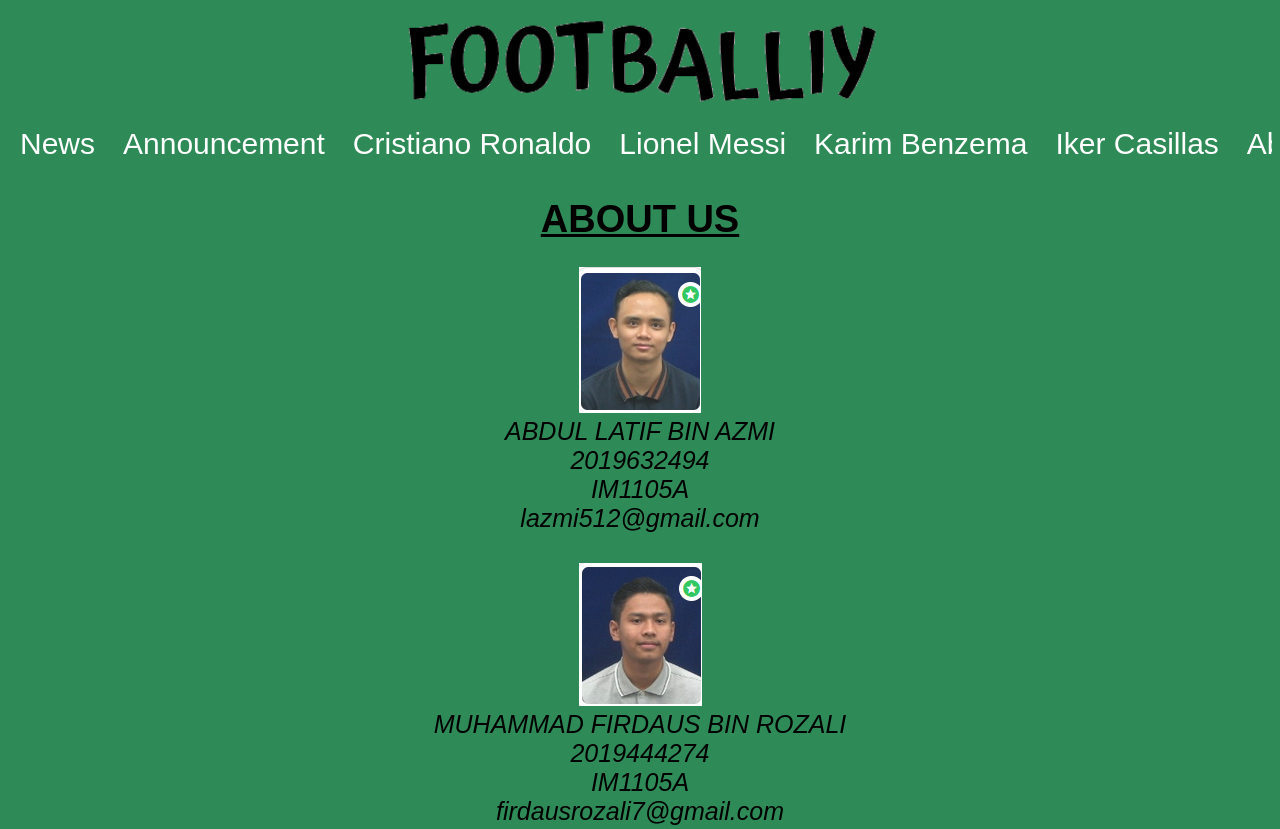
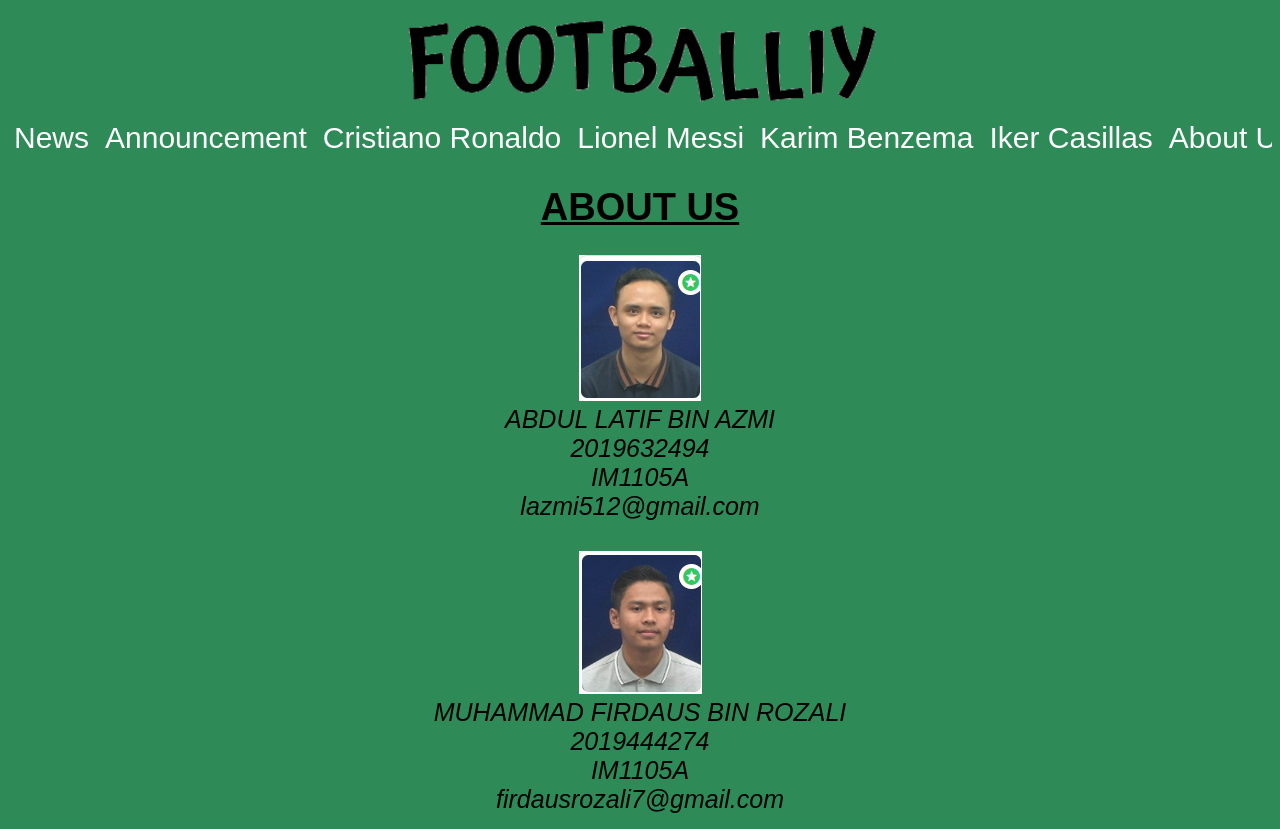
Before and after one commit to latifazmi/group_assignment, a plain HTML site: page about.html in a window 1280 px wide. Shown: the top 829 px of the page. Drawn offline with Linux system fonts and the light colour scheme.

Commit message:
group_assignment

```diff
--- a/about.html
+++ b/about.html
@@ -71,7 +71,7 @@
 			display: inline-block;
 			color: white;
 			text-align: center;
-			padding: 12px;
+			padding: 6px;
 			text-decoration: none;
 		}
 		div.scrollmenu a:hover
```
Also changed, not shown: announcement.html (+1 -1 lines), cristiano_ronaldo.html (+1 -1 lines), iker_casillas.html (+1 -1 lines), index.html (+1 -1 lines), karim_benzema.html (+1 -1 lines), lionel_messi.html (+1 -1 lines), news.html (+1 -1 lines).
